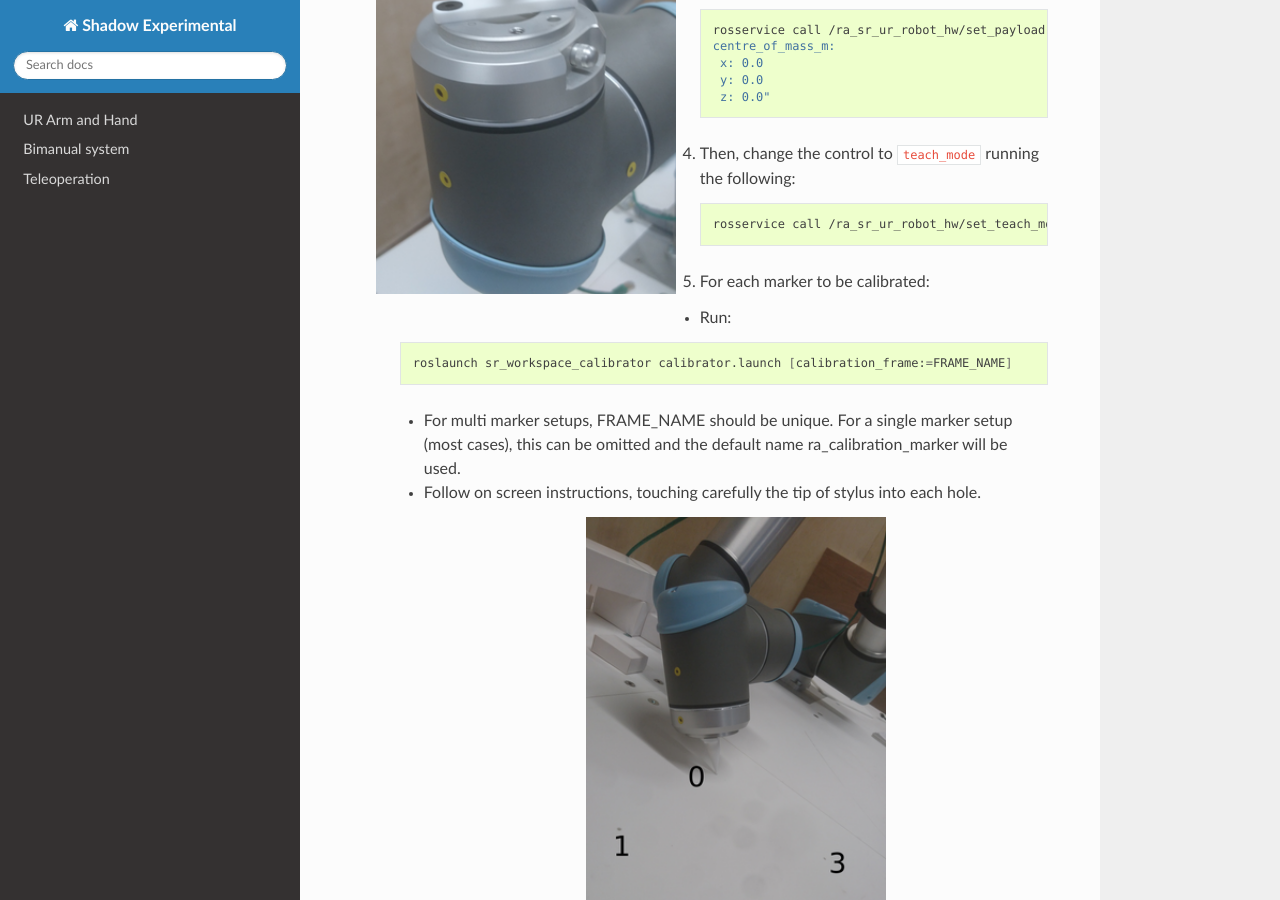
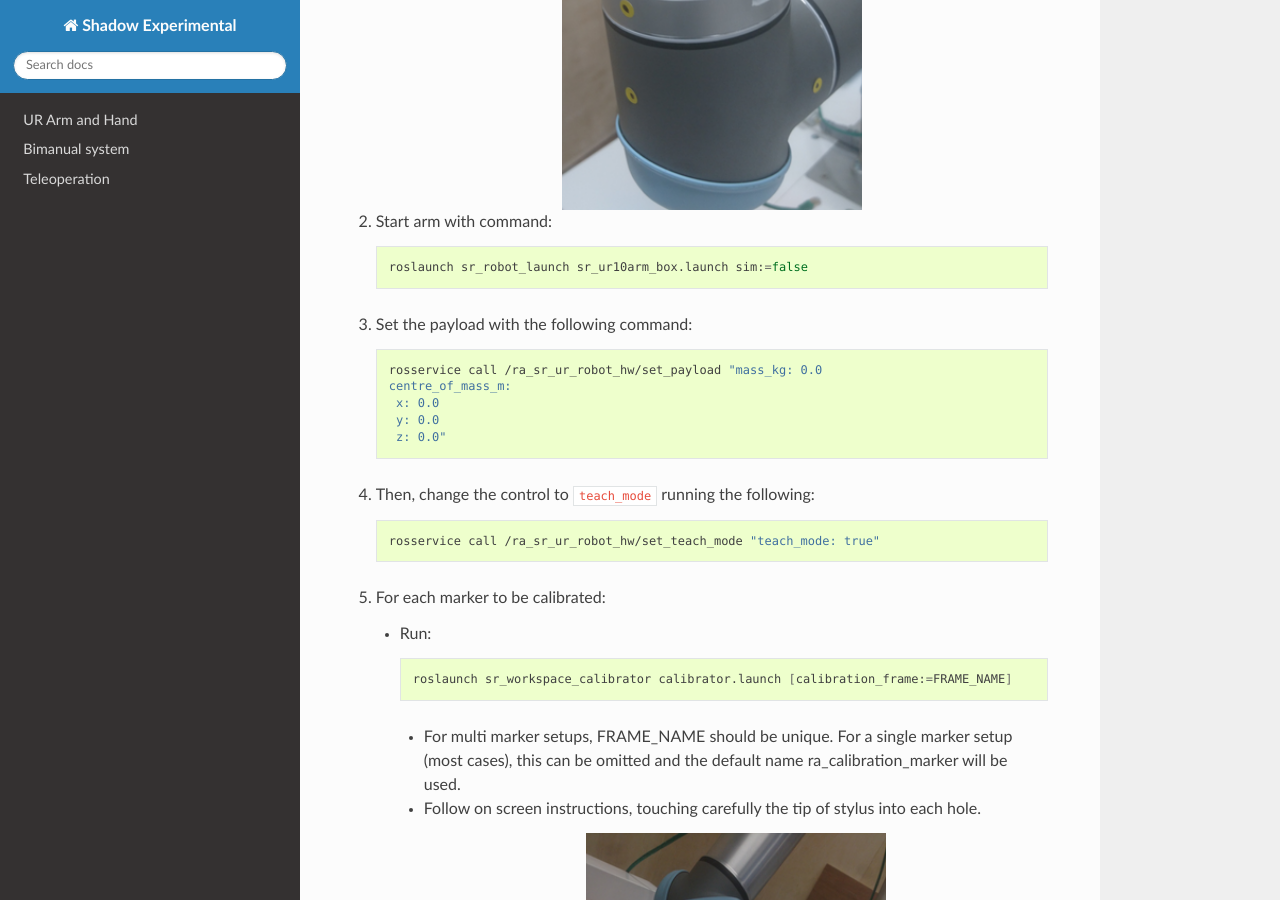
Before and after one commit to shadow-robot/sr_experimental_documentation, a Sphinx documentation site: the page built from docs/user_guide/1_arm_and_hand.md, in a window 1280 px wide and 900 px high, scrolled down 5064 px. Built offline with Sphinx 7.4.7 and the Read the Docs theme 2.0.0, drawn with Linux system fonts in a browser that asks for light colours.

Commit message:
Fixing pictures

````diff
--- a/docs/user_guide/1_arm_and_hand.md
+++ b/docs/user_guide/1_arm_and_hand.md
@@ -32,21 +32,21 @@
    ```eval_rst
    .. image:: ../img/configure_arm_1.jpg
      :width: 600
-     :align: left
+     :align: center
    ```
 
    You should see the following screen:
    ```eval_rst
    .. image:: ../img/configure_arm_2.jpg
      :width: 600
-     :align: left
+     :align: center
    ```
 
 2. Press the "Setup Robot" button and you should see the following screen:
    ```eval_rst
    .. image:: ../img/configure_arm_3.jpg
      :width: 600
-     :align: left
+     :align: center
    ```
 
 3. Then press the "Network" button. In this screen, you need to enable the network by clicking the "Static Address" radio button. Change the IP address and Subnet mask as shown below:
@@ -56,7 +56,7 @@
    ```eval_rst
    .. image:: ../img/configure_arm_4.jpg
      :width: 600
-     :align: left
+     :align: center
    ```
 4. Press "Apply" when you finish.
 
@@ -68,7 +68,7 @@
    ```eval_rst
    .. image:: ../img/arm_calibration_stylus.png
      :width: 300
-     :align: left
+     :align: center
    ```
 
 2. Start arm with command:
````
